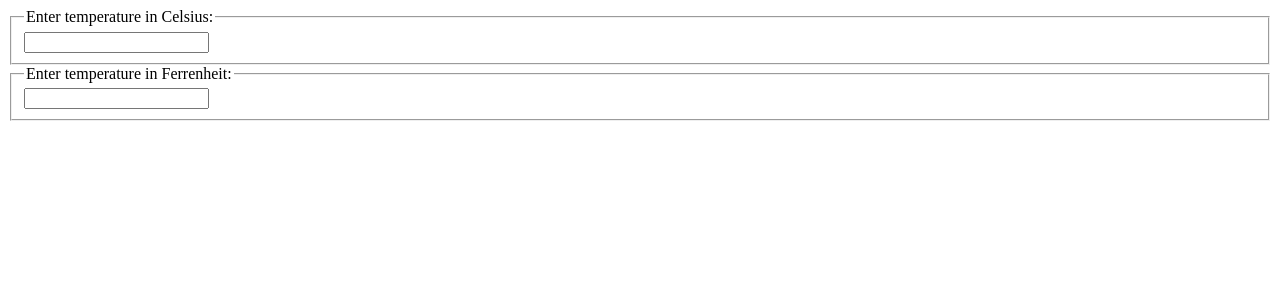
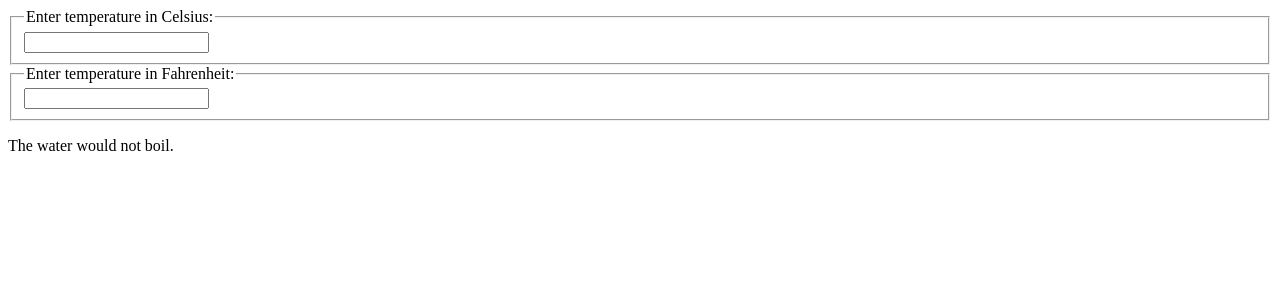
Before and after one commit to jtwp470/my-programming-learning-book, a React (Create React App) app in the folder javascript/tutorial-react/: page / in a window 1280 px wide. Shown: the top 300 px of the page. Built offline with nearby package versions, Linux system fonts and the light colour scheme.

Commit message:
[React] Lifting State Up - Lifting State Up

```diff
--- a/javascript/tutorial-react/src/index.js
+++ b/javascript/tutorial-react/src/index.js
@@ -1,46 +1,98 @@
 import React from 'react';
 import ReactDOM from 'react-dom';
 
-
 const scaleNames = {
   c: 'Celsius',
-  f: 'Ferrenheit'
+  f: 'Fahrenheit'
 };
+
+function toCelsius(fahrenheit) {
+  return (fahrenheit - 32) * 5 / 9;
+}
+
+function toFahrenheit(celsius) {
+  return (celsius * 9 / 5) + 32;
+}
+
+function tryConvert(temperature, convert) {
+  const input = parseFloat(temperature);
+  if (Number.isNaN(input)) {
+    return '';
+  }
+  const output = convert(input);
+  const rounded = Math.round(output * 1000) / 1000;
+  return rounded.toString();
+}
+
+function BoilingVerdict(props) {
+  if (props.celsius >= 100) {
+    return <p>The water would boil.</p>;
+  }
+  return <p>The water would not boil.</p>;
+}
 
 class TemperatureInput extends React.Component {
   constructor(props) {
     super(props);
     this.handleChange = this.handleChange.bind(this);
-    this.state = {temperature: ''};
   }
 
   handleChange(e) {
-    this.setState({temperature: e.target.value});
+    this.props.onTemperatureChange(e.target.value);
   }
 
   render() {
-    const temperature = this.state.temperature;
+    const temperature = this.props.temperature;
     const scale = this.props.scale;
     return (
       <fieldset>
         <legend>Enter temperature in {scaleNames[scale]}:</legend>
-        <input value={temperature} onChange={this.handleChange} />
+        <input value={temperature}
+          onChange={this.handleChange} />
       </fieldset>
     );
   }
 }
 
+class Calculator extends React.Component {
+  constructor(props) {
+    super(props);
+    this.handleCelsiusChange = this.handleCelsiusChange.bind(this);
+    this.handleFahrenheitChange = this.handleFahrenheitChange.bind(this);
+    this.state = {temperature: '', scale: 'c'};
+  }
 
-class Calculator extends React.Component {
+  handleCelsiusChange(temperature) {
+    this.setState({scale: 'c', temperature});
+  }
+
+  handleFahrenheitChange(temperature) {
+    this.setState({scale: 'f', temperature});
+  }
+
   render() {
+    const scale = this.state.scale;
+    const temperature = this.state.temperature;
+    const celsius = scale === 'f' ? tryConvert(temperature, toCelsius) : temperature;
+    const fahrenheit = scale === 'c' ? tryConvert(temperature, toFahrenheit) : temperature;
+
     return (
       <div>
-        <TemperatureInput scale="c" />
-        <TemperatureInput scale="f" />
+        <TemperatureInput
+          scale="c"
+          temperature={celsius}
+          onTemperatureChange={this.handleCelsiusChange} />
+        <TemperatureInput
+          scale="f"
+          temperature={fahrenheit}
+          onTemperatureChange={this.handleFahrenheitChange} />
+        <BoilingVerdict
+          celsius={parseFloat(celsius)} />
       </div>
     );
   }
 }
+
 ReactDOM.render(
   <Calculator />,
   document.getElementById('root')
```
